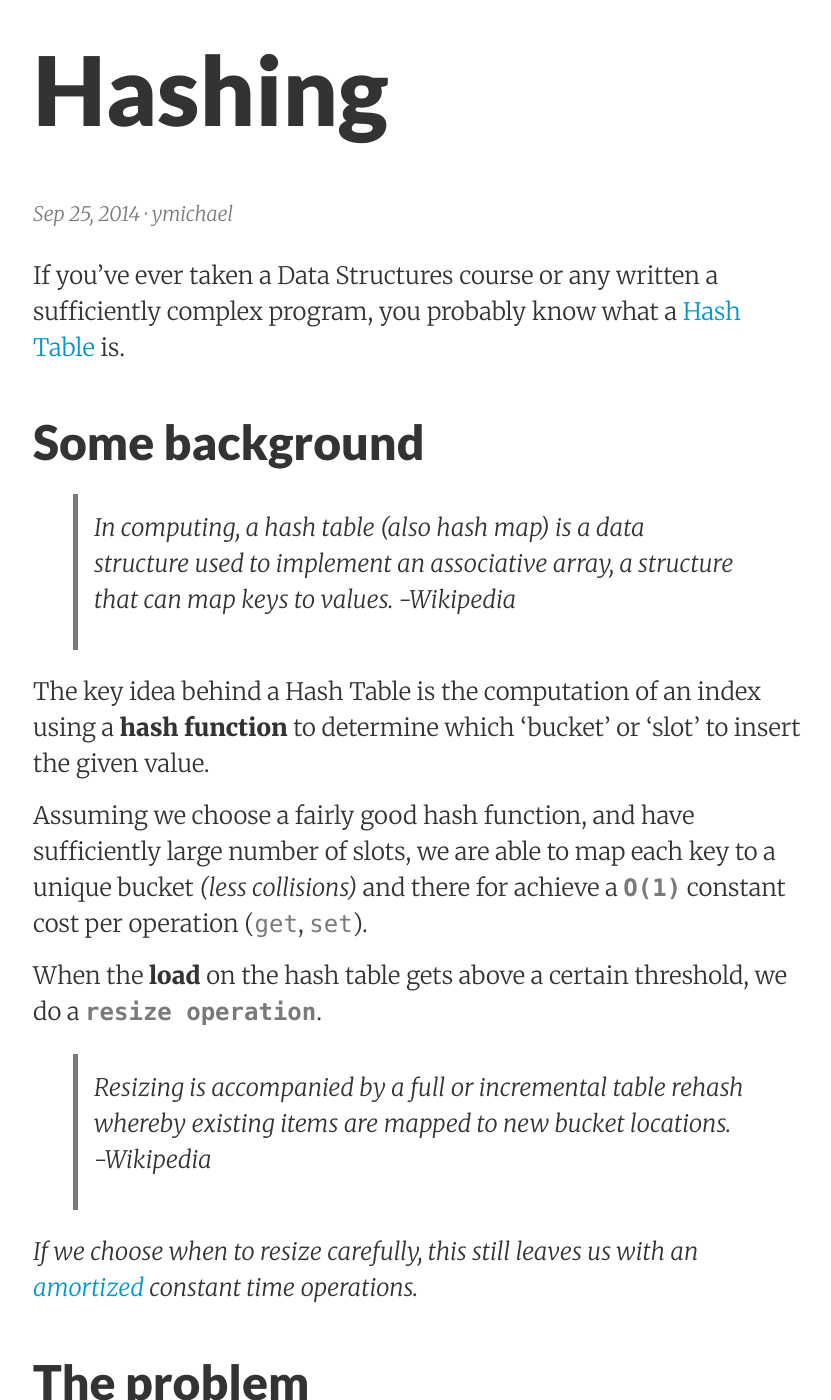
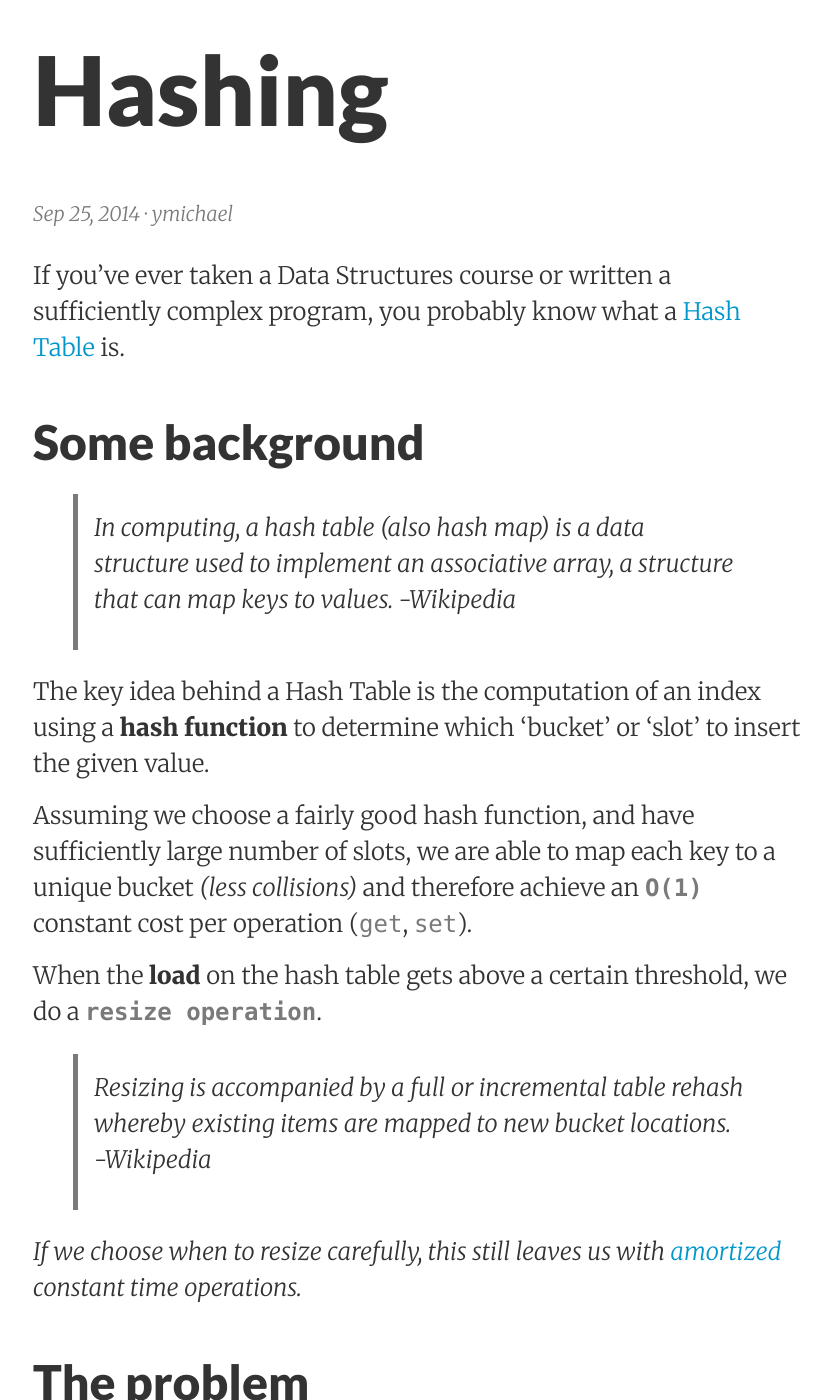
Before and after one commit to nushackers/digest, a Jekyll site: the page built from _posts/2014-09-25-consistent-hashing.md, in a window 1280 px wide and 1400 px high, scrolled down 303 px. Shown: the whole window, without its empty margins (223-1054 px from the left). Built offline with Jekyll 4.4.1, drawn with Linux system fonts in a browser that asks for light colours; some of the changed text lies outside the part shown.

Commit message:
Fix typos.

```diff
--- a/_posts/2014-09-25-consistent-hashing.md
+++ b/_posts/2014-09-25-consistent-hashing.md
@@ -6,20 +6,20 @@ author: 	ymichael
 categories:
 ---
 
-If you've ever taken a Data Structures course or any written a sufficiently complex program, you probably know what a [Hash Table][] is.
+If you've ever taken a Data Structures course or written a sufficiently complex program, you probably know what a [Hash Table][] is.
 
 ## Some background
 > In computing, a hash table (also hash map) is a data structure used to implement an associative array, a structure that can map keys to values. -Wikipedia
 
 The key idea behind a Hash Table is the computation of an index using a __hash function__ to determine which 'bucket' or 'slot' to insert the given value.
 
-Assuming we choose a fairly good hash function, and have sufficiently large number of slots, we are able to map each key to a unique bucket _(less collisions)_ and there for achieve a __`O(1)`__ constant cost per operation (`get`, `set`).
+Assuming we choose a fairly good hash function, and have sufficiently large number of slots, we are able to map each key to a unique bucket _(less collisions)_ and therefore achieve an __`O(1)`__ constant cost per operation (`get`, `set`).
 
 When the __load__ on the hash table gets above a certain threshold, we do a __`resize operation`__.
 
 > Resizing is accompanied by a full or incremental table rehash whereby existing items are mapped to new bucket locations. -Wikipedia
 
-_If we choose when to resize carefully, this still leaves us with an [amortized][] constant time operations._
+_If we choose when to resize carefully, this still leaves us with [amortized][] constant time operations._
 
 ## The problem
 Imagine you decide to design and implement caching layer on top of you extremely popular application. You decide that a __hash table__ is a perfect data structure to implement this [cache][].
```
Also changed, not shown: other parts of _posts/2014-09-25-consistent-hashing.md (+3 -3 lines).
